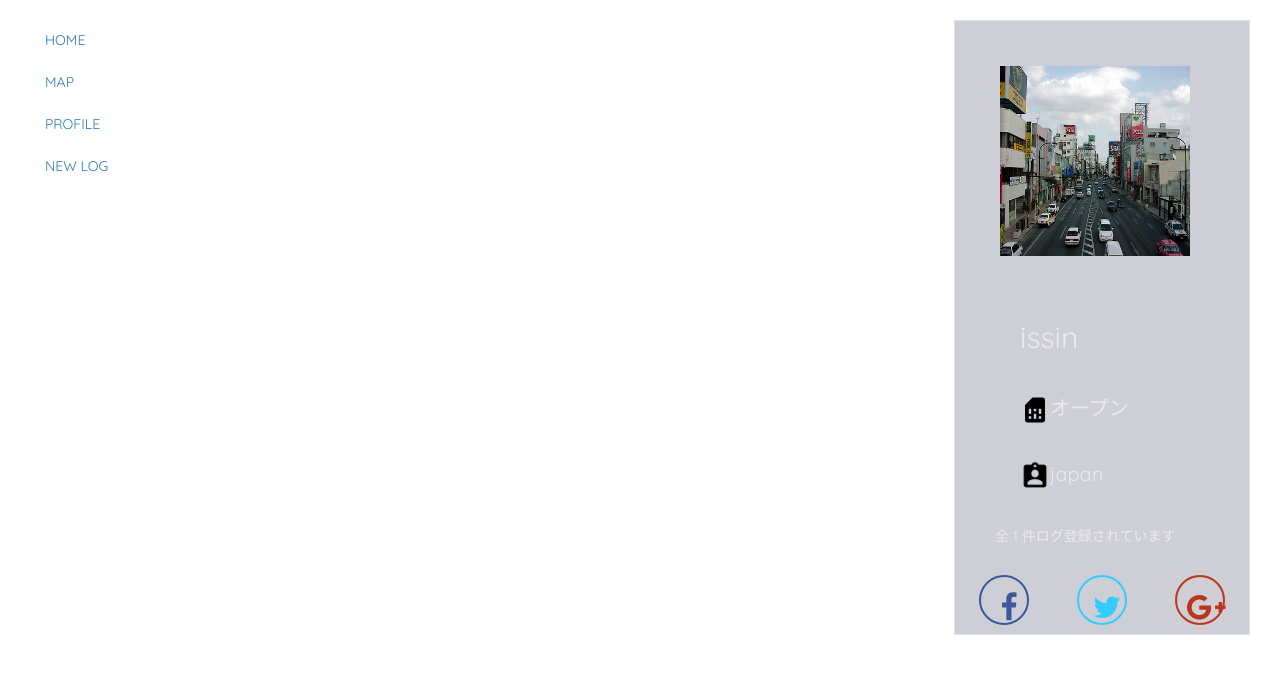
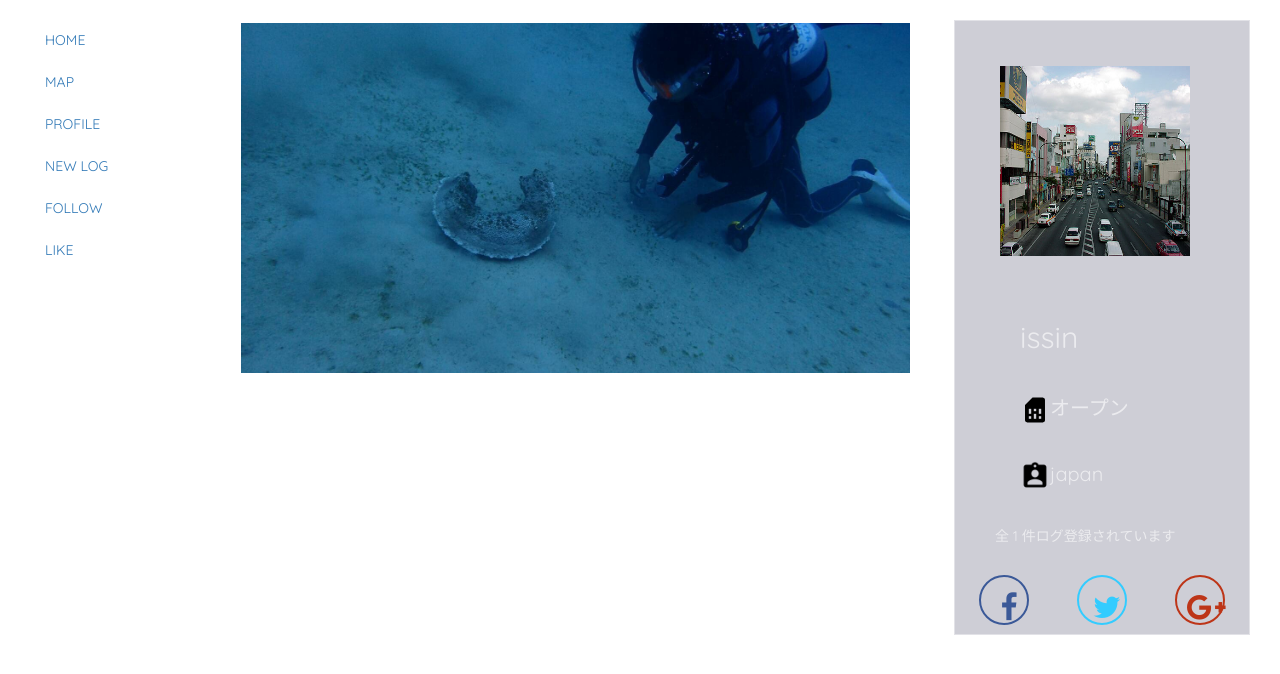
Before and after one commit to shinya-nexseed/team_20160627, a PHP site: page /seed_sns/mypage.php?id=10 in a window 1280 px wide. Shown: the part 51-725 px from the top of the page. Run offline with PHP 8.4, Linux system fonts and the light colour scheme; a user stored in the database is signed in; data comes from the database, SQL or seed files in the repository; tables that the repository leaves empty hold one stand-in row (values such as "Sample post"); some libraries are stand-ins or nearby versions.

Commit message:
fix mypage

```diff
--- a/header.php
+++ b/header.php
@@ -53,6 +53,8 @@
         <li><a href="join/login.php">PROFILE</a></li>
       <?php endif; ?>
       <li><a href="log_add.php">NEW LOG</a></li>
+      <li><a href="show_follower.php">FOLLOW</a></li>
+      <li><a href="show_favorites.php">LIKE</a></li>
     </ul>
   </div>
   <div class="col-md-10 content">
--- a/mypage.php
+++ b/mypage.php
@@ -17,6 +17,18 @@
     $sql = sprintf('SELECT * FROM logs WHERE member_id=%d ORDER BY created DESC',mysqli_real_escape_string($db,$_REQUEST['id']));
     $result = mysqli_query($db, $sql) or die(mysqli_error($db));
     while ($log = mysqli_fetch_assoc($result)) {
+    }
+
+    islogin($db);
+$member = islogin($db);
+
+if ($_SESSION['id']) {
+    $sql = sprintf('SELECT * FROM logs WHERE member_id=%d ORDER BY created DESC',mysqli_real_escape_string($db,$_REQUEST['id']));
+    $record = mysqli_query($db,$sql) or die(mysqli_error($db));
+}
+
+function h($value) {
+        return htmlspecialchars($value, ENT_QUOTES, 'UTF-8');
     }
 
     // $sql = sprintf('SELECT * FROM following WHERE follower_id=%d',
@@ -104,6 +116,8 @@
                                         </div>
                                     </div>
                                 </td>
+                                <section>
+
                                 <!-- <td>
                                     <div class="col-lg-1 col-md-1 col-sm-2 col-xs-3 text-center">
                                         <div class="icon-circle">
@@ -117,7 +131,66 @@
                 </div>
             </div>
         </div>
+        <div class="col-lg-8.5 col-md-8.5 col-sm-8.5">
+        <?php $count = 0; ?>
+        <?php while($log = mysqli_fetch_assoc($record)): ?>
+
+          <?php $count = $count+1; ?>
+
+          <?php if($count==1 || $count==10 ): ?>
+            <div class="col-md-8 col-sm-12 co-xs-12 gal-item">
+              <div class="box">
+                <a href='#' data-toggle="modal" data-target="#<?php echo h($log['log_id']); ?>">
+                  <img src="logs_picture/<?php echo h($log['image_path']); ?>">
+                </a>
+                <div class="modal fade" id="<?php echo h($log['log_id']); ?>" tabindex="-1" role="dialog">
+                  <div class="modal-dialog" role="document">
+                    <div class="modal-content">
+                      <button type="button" class="close" data-dismiss="modal" aria-label="Close"><span aria-hidden="true">×</span></button>
+                        <div class="modal-body">
+                          <a href="view.php?id=<?php echo h($log['log_id']); ?>">
+                            <img src="logs_picture/<?php echo h($log['image_path']); ?>">
+                          </a>
+                        </div>
+                        <div class="col-md-12 description">
+                         <h4><?php echo $log['title']; ?></h4>
+                        </div>
+                    </div>
+                  </div>
+                </div>
+              </div>
+            </div>
+
+          <?php else: ?>
+            <div class="col-md-4 col-sm-6 co-xs-12 gal-item">
+              <div class="box">
+                <a href="#" data-toggle="modal" data-target="#<?php echo h($log['log_id']); ?>">
+                  <img src="logs_picture/<?php echo h($log['image_path']); ?>">
+                </a>
+                <div class="modal fade" id="<?php echo h($log['log_id']); ?>" tabindex="-1" role="dialog">
+                  <div class="modal-dialog" role="document">
+                    <div class="modal-content">
+                      <button type="button" class="close" data-dismiss="modal" aria-label="Close"><span aria-hidden="true">×</span></button>
+                      <div class="modal-body">
+                        <a href="view.php?id=<?php echo h($log['log_id']); ?>">
+                          <img src="logs_picture/<?php echo h($log['image_path']); ?>">
+                        </a>
+                      </div>
+                      <div class="col-md-12 description">
+                        <h4><?php echo $log['title']; ?></h4>
+                      </div>
+                    </div>
+                  </div>
+                </div>
+              </div>
+            </div>
+          <?php endif; ?>
+        <?php endwhile;?>
+      </div>
+    </section>
+  </div>
     </div>
+
     <script src="assets/js/jquery-3.1.0.js"></script>
     <script src="assets/js/bootstrap.js"></script>
 </body>
```
